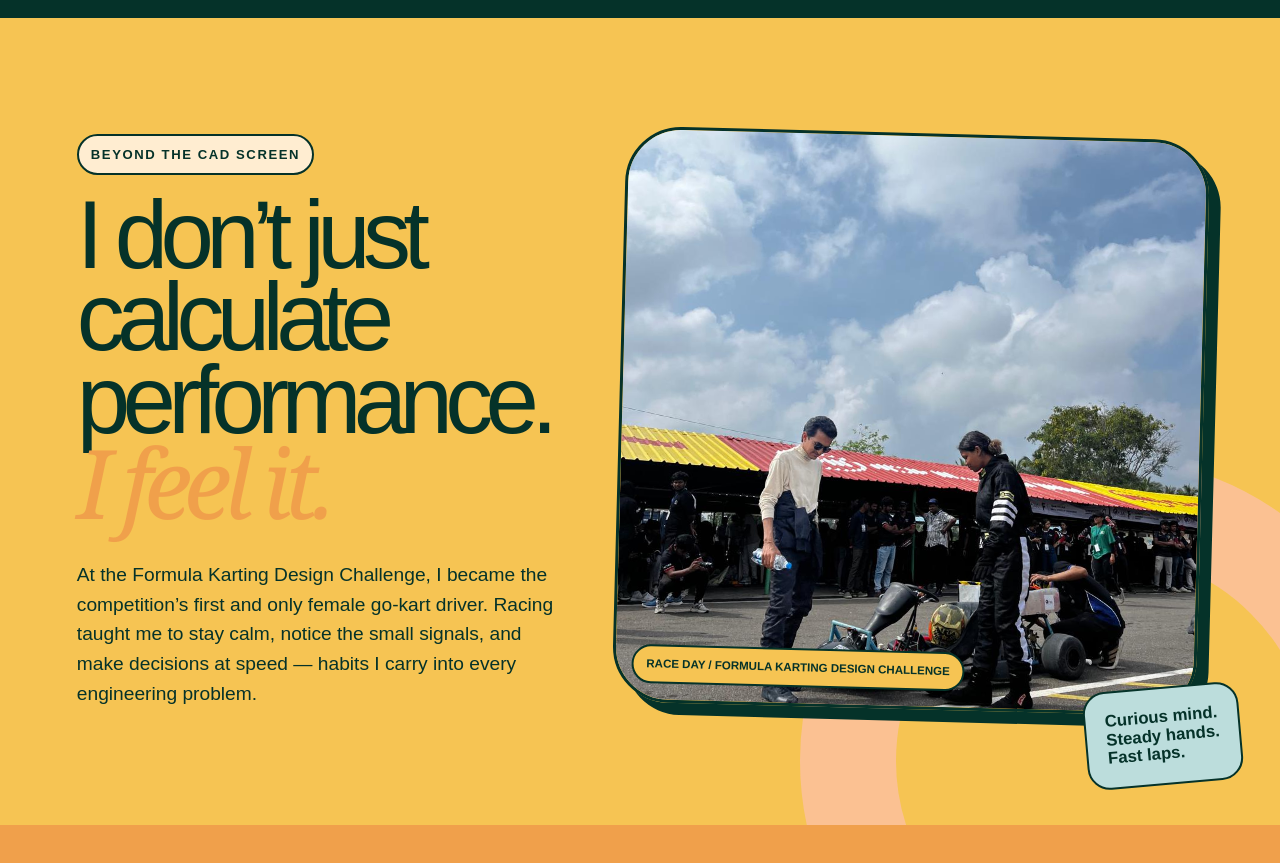
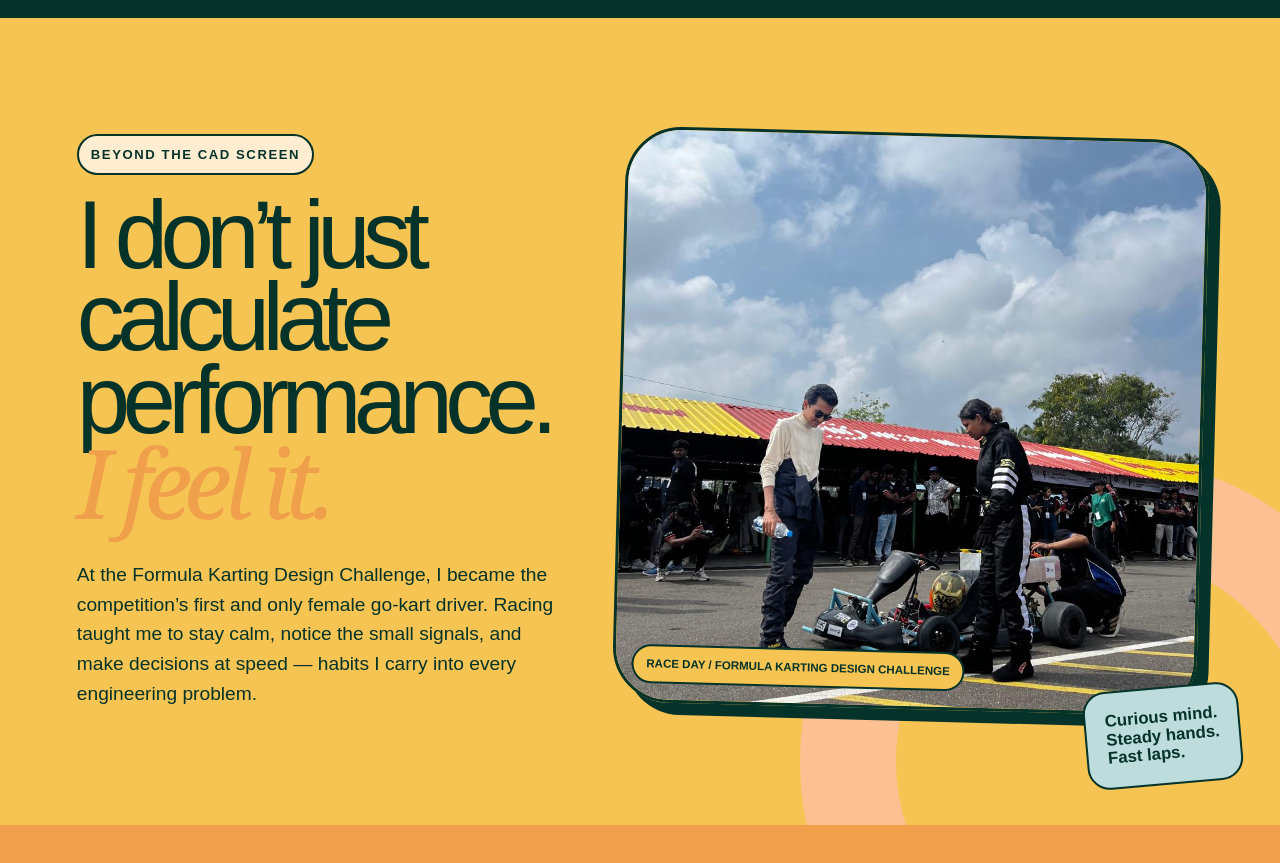
Before and after one commit to Sid1005/pika-website, a Next.js app: page / in a window 1280 px wide. Shown: the part 3600-4463 px from the top of the page. Built offline with nearby package versions, Linux system fonts and the light colour scheme.

Commit message:
Reveal kart in track photo

```diff
--- a/app/globals.css
+++ b/app/globals.css
@@ -222,7 +222,7 @@ h1 span, h2 em { color: var(--blue); font-family: Georgia, 'Times New Roman', se
 .beyond-copy h2 em { color: var(--red); }
 .beyond-copy > p:last-child { max-width: 37rem; margin: 2rem 0 0; font-size: clamp(1rem, 1.5vw, 1.2rem); line-height: 1.55; }
 .track-photo { min-height: min(72vh, 49rem); transform: rotate(1.5deg); }
-.track-photo img { object-position: 50% 72%; }
+.track-photo img { object-position: 50% 88%; }
 .beyond-note { position: absolute; z-index: 3; right: clamp(1rem, 3vw, 3rem); bottom: 2.5rem; padding: 1.2rem; border: 2px solid var(--ink); border-radius: 1.4rem; background: var(--sky); color: var(--ink); font-size: 1.05rem; font-weight: 900; line-height: 1.1; transform: rotate(-5deg); }
 
 .contact { display: flex; flex-direction: column; align-items: center; justify-content: center; padding: 7rem 1.2rem 2rem; background: var(--red); color: var(--ink); text-align: center; }
```
